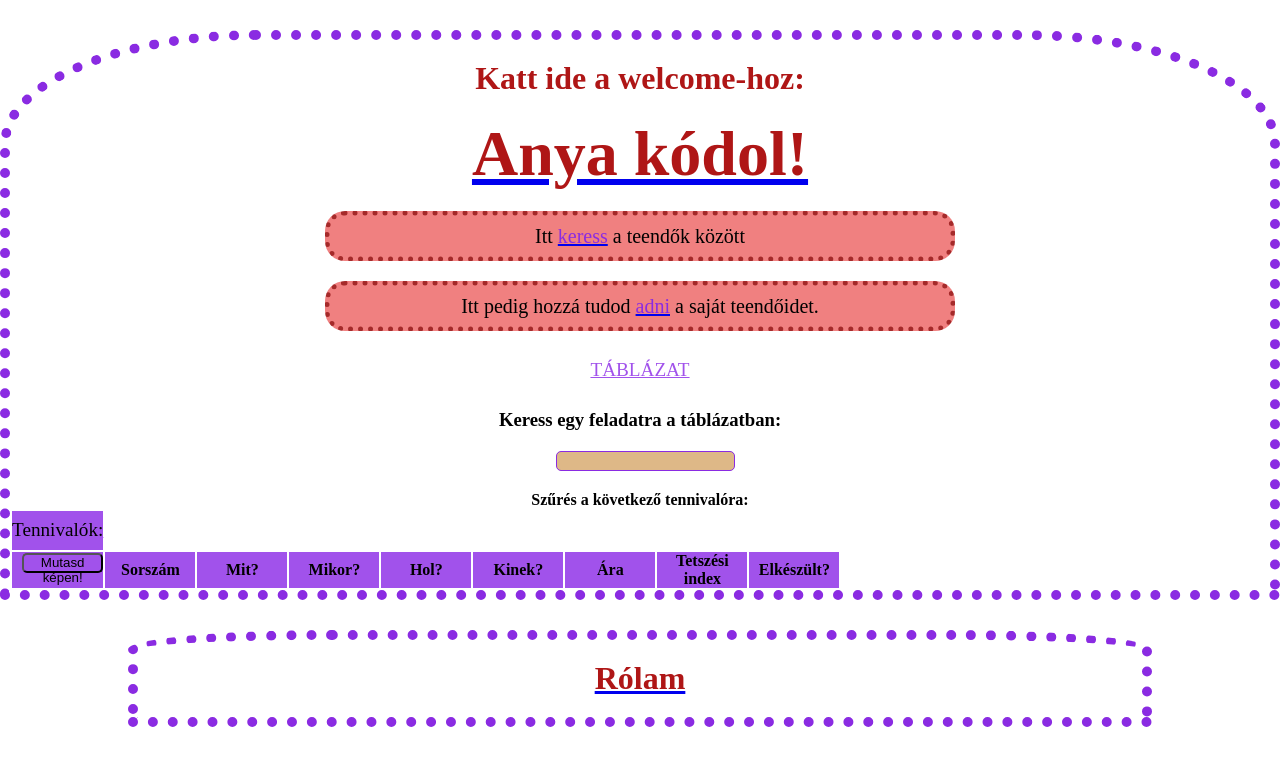
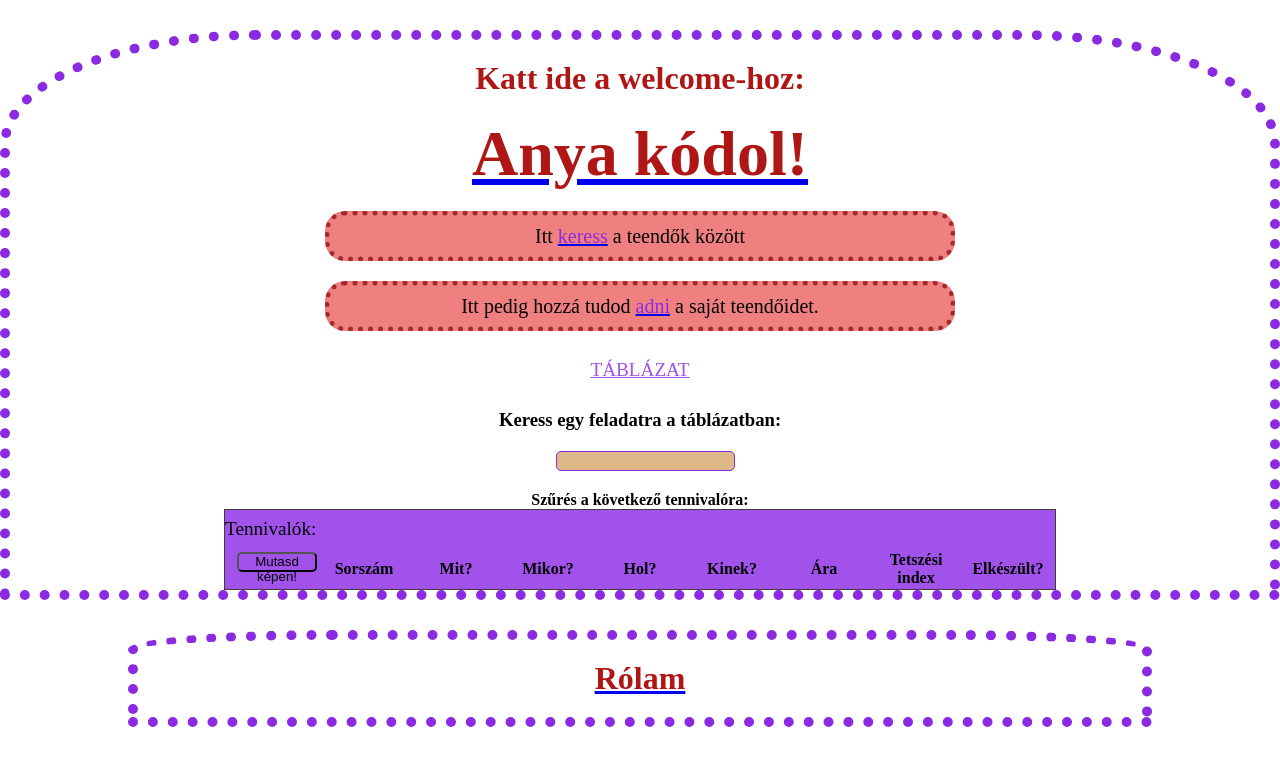
Before and after one commit to kaciga/apm-new, an Angular app: page /table in a window 1280 px wide. Shown: the top 766 px of the page. Built offline with nearby package versions, Linux system fonts and the light colour scheme.

Commit message:
create todo-detail component add some css code

```diff
--- a/src/app/components/table/table.component.css
+++ b/src/app/components/table/table.component.css
@@ -1,5 +1,9 @@
-body {
-    display: flexbox;
+table {
+    display: flex;
+    justify-content: center;
+    align-items: center;
+    flex-wrap: wrap;
+    /* width: inherit; */
 }
 thead, tr {
     border: 1px solid rgb(68, 58, 58);
@@ -20,6 +24,6 @@ a {
 button {
     background: rgb(161, 82, 235, 1);
 }
-span {
+span, .numeric{
     color: black;
 }
--- a/src/app/components/table/table.component.html
+++ b/src/app/components/table/table.component.html
@@ -20,7 +20,8 @@
       </div>
       <div>
         <table *ngIf='todos.length'>
-          <thead><a href="/table"><span>Tennivalók:</span></a>
+          <thead>
+            <a href="/table"><span>Tennivalók:</span></a>
             <tr>
               <th>
                 <button
@@ -40,6 +41,7 @@
           </thead>
           <tbody>
             <tr  *ngFor="let todo of filteredTodos">
+
               <td>
                 <img
                   *ngIf='showImage'
@@ -48,7 +50,11 @@
                   [style.margin.px]='imageMargin'>
               </td>
 
-              <td>{{ todo.id }}</td>
+              <td >
+                <a class="numeric" [routerLink]="['/todos', todo.id]">
+                  {{ todo.id }}
+                </a>
+              </td>
               <td>{{ todo.feladat | uppercase }}</td>
               <td>{{ todo.ido }}</td>
               <td>{{ todo.hol | lowercase }}</td>
--- a/src/app/components/table/table.component.ts
+++ b/src/app/components/table/table.component.ts
@@ -6,7 +6,18 @@ import { ITodo } from 'src/app/todo';
 
 @Component({
   // selector: 'pm-table',
-  template:``,
+  // template:`
+  // <nav>
+  //       <a>{{pageTitle}}</a>
+  //       <ul>
+  //         <li><a routerLinkActive='active' routerLink='/welcome'>Home</a></li>
+  //         <li><a routerLinkActive='active' routerLink='/todos'>Teendők</a></li>
+  //       </ul>
+  //   </nav>
+  //   <div class='container'>
+  //     <router-outlet></router-outlet>
+  //   </div>
+  // nav`,
   templateUrl: './table.component.html',
   styles: ['button {background-color: rgb(153, 39, 125, .5); width: 150px}'],
   styleUrls: ['./table.component.css']
--- /dev/null
+++ b/src/app/components/todo-detail/todo-detail.component.html
@@ -0,0 +1 @@
+<div>{{ pageTitle }}</div>
--- /dev/null
+++ b/src/app/components/todo-detail/todo-detail.component.ts
@@ -0,0 +1,15 @@
+import { Component, OnInit } from '@angular/core';
+
+@Component({
+  templateUrl: './todo-detail.component.html',
+  styleUrls: ['./todo-detail.component.css']
+})
+export class TodoDetailComponent implements OnInit {
+  pageTitle: string = "A tennivalóink részletezve";
+
+  constructor() { }
+
+  ngOnInit(): void {
+  }
+
+}
--- a/src/app/components/todo-lists/todo-lists.component.html
+++ b/src/app/components/todo-lists/todo-lists.component.html
@@ -1,8 +1,8 @@
 <div class="form">
     <form action ="todoForm"><h2>Napi teendőink</h2></form>
     <div class="form" [ngStyle]="{'text-align': 'center'}">
-        <label for="text">
-            <a href="/todos">Feladatok:</a>
+        <label for="text">feladatok
+            <!-- <a href="/todos">Feladatok:</a> -->
         </label>
         <input type="text" name="feladat" id="1" placeholder="feladat"/>
         <button type="submit">Küldd!</button>
@@ -10,3 +10,4 @@
     </div>
 </div>
 <!-- <pm-table [ngStyle]="{'text-align': 'center'}"></pm-table> -->
+<!-- ez itt nem lista, megtévesztő a componens neve -->
```
Also changed, not shown: src/app/app.module.ts (+5 -2 lines), src/app/components/todo-detail/todo-detail.component.css (added), 1 other file (tests, documents, lock files or other folders).
